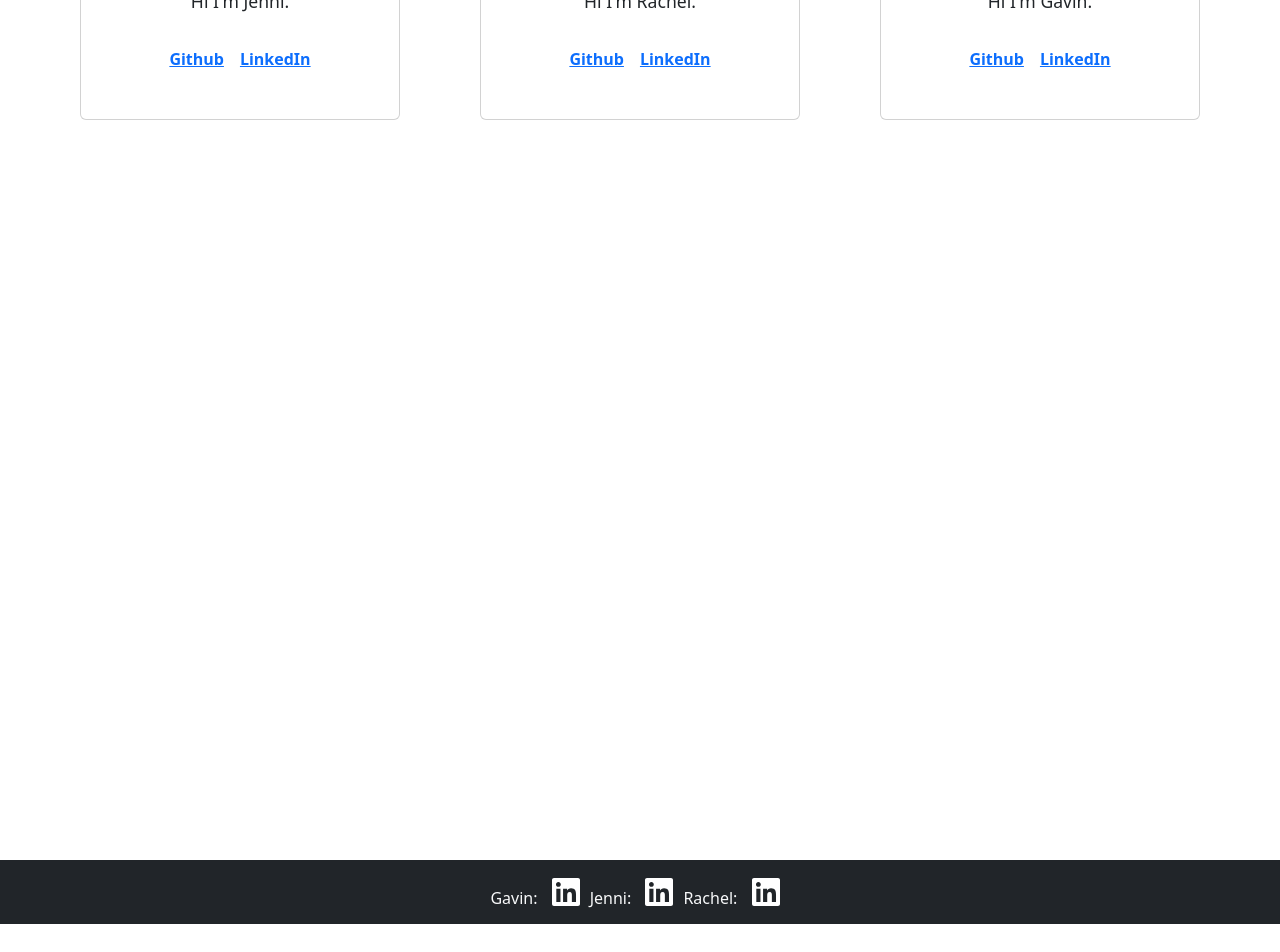
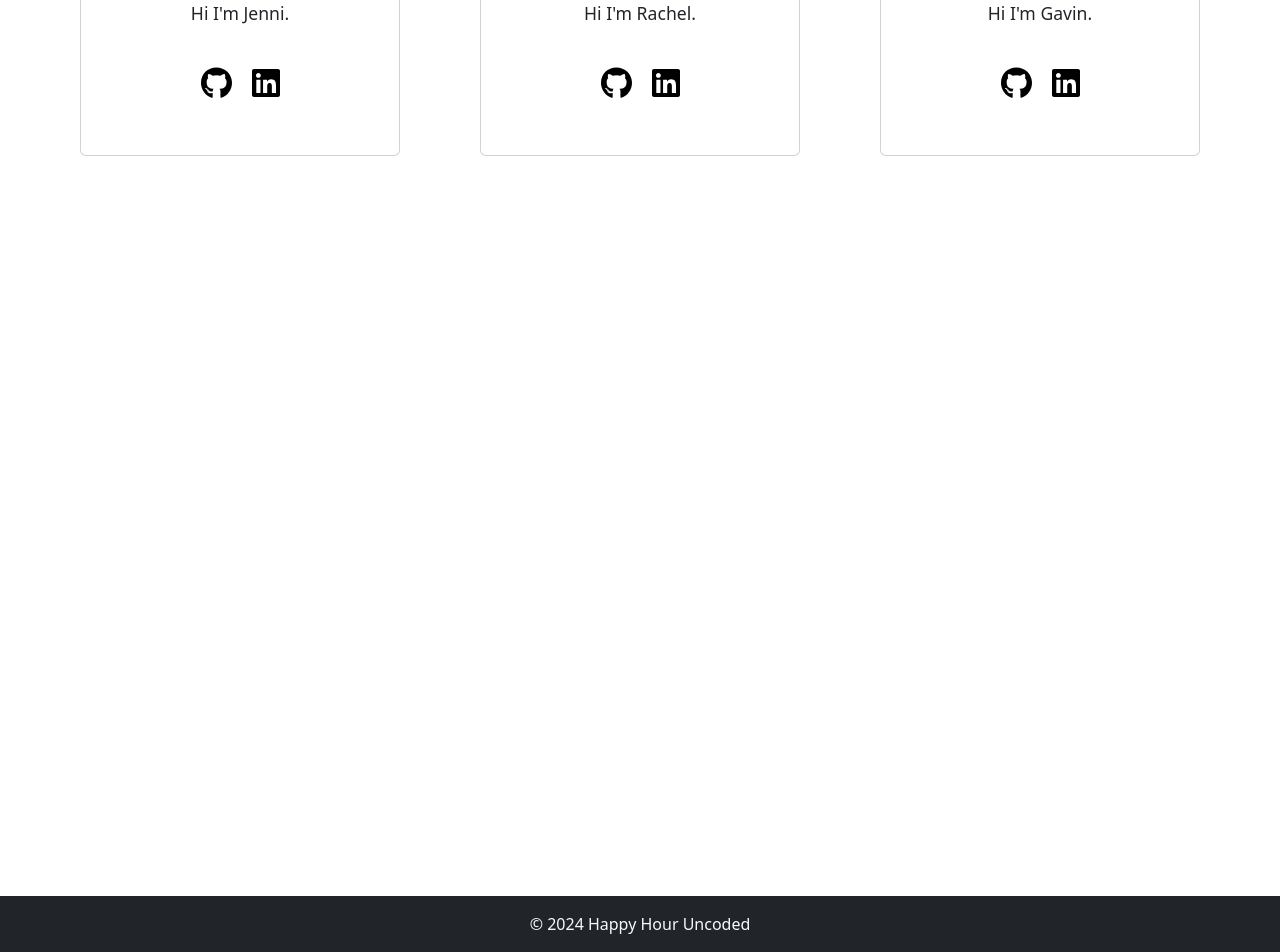
Before and after one commit to Project3Team1GPR/Happy-Hour-Heros, a React (Vite) app in the folder client/: page /about in a window 1280 px wide. Shown: the part 816-1768 px from the top of the page. Before the commit the page ends 1740 px from the top, so only its background shows below. Built offline with nearby package versions, Linux system fonts and the light colour scheme.

Commit message:
update footer, nav, about

```diff
--- a/client/src/components/Footer/Footer.css
+++ /dev/null
@@ -1,11 +0,0 @@
-.footer-icons a {
-    color: white;
-    font-size: 2rem;
-    margin: 0 10px;
-    transition: color 0.3s, transform 0.3s;
-  }
-
-  .footer-icons a:hover {
-    transform: scale(1.5);
-    color: #007bff;
-  }
--- a/client/src/components/Footer/index.jsx
+++ b/client/src/components/Footer/index.jsx
@@ -1,33 +1,10 @@
 import React from "react";
-import { FontAwesomeIcon } from "@fortawesome/react-fontawesome";
-import { faLinkedin } from "@fortawesome/free-brands-svg-icons";
-import "./Footer.css";
 
 export default function Footer() {
   return (
-  <footer className="bg-dark text-light py-2 text-center">
-      <div className="container footer-icons">
-        Gavin: <a
-          href="https://linkedin.com/in/gavinpmeyer"
-          target="_blank"
-          rel="noopener noreferrer"
-        >
-          <FontAwesomeIcon icon={faLinkedin} />
-        </a>
-        Jenni: <a
-          href="https://www.linkedin.com/in/hjennip"
-          target="_blank"
-          rel="noopener noreferrer"
-        >
-          <FontAwesomeIcon icon={faLinkedin} />
-        </a>
-        Rachel: <a
-          href="https://www.linkedin.com/in/rjv123"
-          target="_blank"
-          rel="noopener noreferrer"
-        >
-          <FontAwesomeIcon icon={faLinkedin} />
-        </a>
+  <footer className="bg-dark text-light p-3 text-center">
+      <div className="fs-6">
+       &copy; 2024 Happy Hour Uncoded
       </div>
   </footer>
   );
--- a/client/src/components/Nav/index.jsx
+++ b/client/src/components/Nav/index.jsx
@@ -47,9 +47,9 @@ const AppNavbar = () => {
 
   return (
     <>
-      <Navbar bg="dark" variant="dark" expand="lg">
+      <Navbar bg="dark" variant="dark" expand="lg" className="fs-5">
         <Container fluid>
-          <Navbar.Brand as={Link} to="/">
+          <Navbar.Brand className="fs-3" as={Link} to="/">
             HAPPY HOUR UNCODED
           </Navbar.Brand>
           <Navbar.Toggle aria-controls="navbar" />
--- a/client/src/pages/About/About.css
+++ b/client/src/pages/About/About.css
@@ -21,3 +21,15 @@
 .vision-div{
     margin: 60px 30px;
 }
+
+.link-icons a {
+    color: black;
+    font-size: 2rem;
+    margin: 0 10px;
+    transition: color 0.3s, transform 0.3s;
+  }
+
+  .link-icons a:hover {
+    transform: scale(1.5);
+    color: #007bff;
+  }
--- a/client/src/pages/About/About.jsx
+++ b/client/src/pages/About/About.jsx
@@ -1,12 +1,13 @@
 import React from "react";
 import Card from "react-bootstrap/Card";
 import ListGroup from "react-bootstrap/ListGroup";
+import { FontAwesomeIcon } from "@fortawesome/react-fontawesome";
+import { faLinkedin, faGithub } from "@fortawesome/free-brands-svg-icons";
 import "./About.css";
 
 function About() {
   return (
     <div className="about-container">
-
       <div className="vision">
         <div className="container">
           <div className="about-div">
@@ -36,7 +37,7 @@ function About() {
       </div>
 
       <div className="members">
-        <div>
+        <div className="link-icons">
           <Card style={{ width: "20rem" }}>
             <Card.Img
               variant="top"
@@ -47,13 +48,25 @@ function About() {
               <Card.Text>Hi I'm Jenni.</Card.Text>
             </Card.Body>
             <Card.Body>
-              <Card.Link href="#">Github</Card.Link>
-              <Card.Link href="#">LinkedIn</Card.Link>
+              <a
+                href="https://github.com/hjenp22"
+                target="_blank"
+                rel="noopener noreferrer"
+              >
+                <FontAwesomeIcon icon={faGithub} />
+              </a>
+              <a
+                href="https://www.linkedin.com/in/hjennip"
+                target="_blank"
+                rel="noopener noreferrer"
+              >
+                <FontAwesomeIcon icon={faLinkedin} />
+              </a>
             </Card.Body>
           </Card>
         </div>
 
-        <div>
+        <div className="link-icons">
           <Card style={{ width: "20rem" }}>
             <Card.Img
               variant="top"
@@ -64,13 +77,25 @@ function About() {
               <Card.Text>Hi I'm Rachel.</Card.Text>
             </Card.Body>
             <Card.Body>
-              <Card.Link href="#">Github</Card.Link>
-              <Card.Link href="#">LinkedIn</Card.Link>
+              <a
+                href="https://github.com/1122c"
+                target="_blank"
+                rel="noopener noreferrer"
+              >
+                <FontAwesomeIcon icon={faGithub} />
+              </a>
+              <a
+                href="https://www.linkedin.com/in/rjv123"
+                target="_blank"
+                rel="noopener noreferrer"
+              >
+                <FontAwesomeIcon icon={faLinkedin} />
+              </a>
             </Card.Body>
           </Card>
         </div>
 
-        <div>
+        <div className="link-icons">
           <Card style={{ width: "20rem" }}>
             <Card.Img
               variant="top"
@@ -81,12 +106,23 @@ function About() {
               <Card.Text>Hi I'm Gavin.</Card.Text>
             </Card.Body>
             <Card.Body>
-              <Card.Link href="#">Github</Card.Link>
-              <Card.Link href="#">LinkedIn</Card.Link>
+              <a
+                href="https://github.com/gmeyer24"
+                target="_blank"
+                rel="noopener noreferrer"
+              >
+                <FontAwesomeIcon icon={faGithub} />
+              </a>
+              <a
+                href="https://linkedin.com/in/gavinpmeyer"
+                target="_blank"
+                rel="noopener noreferrer"
+              >
+                <FontAwesomeIcon icon={faLinkedin} />
+              </a>
             </Card.Body>
           </Card>
         </div>
-
       </div>
     </div>
   );
```
